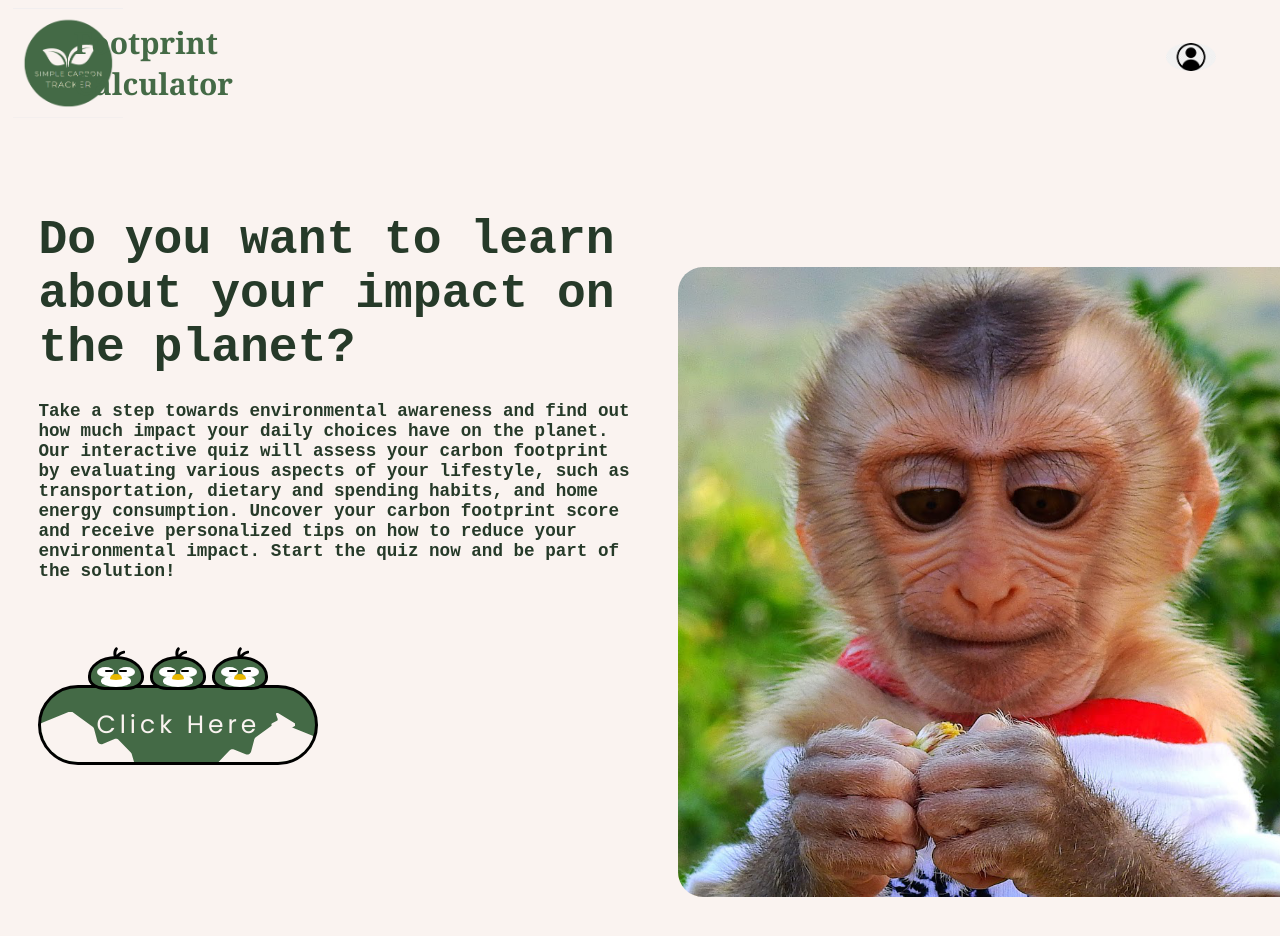
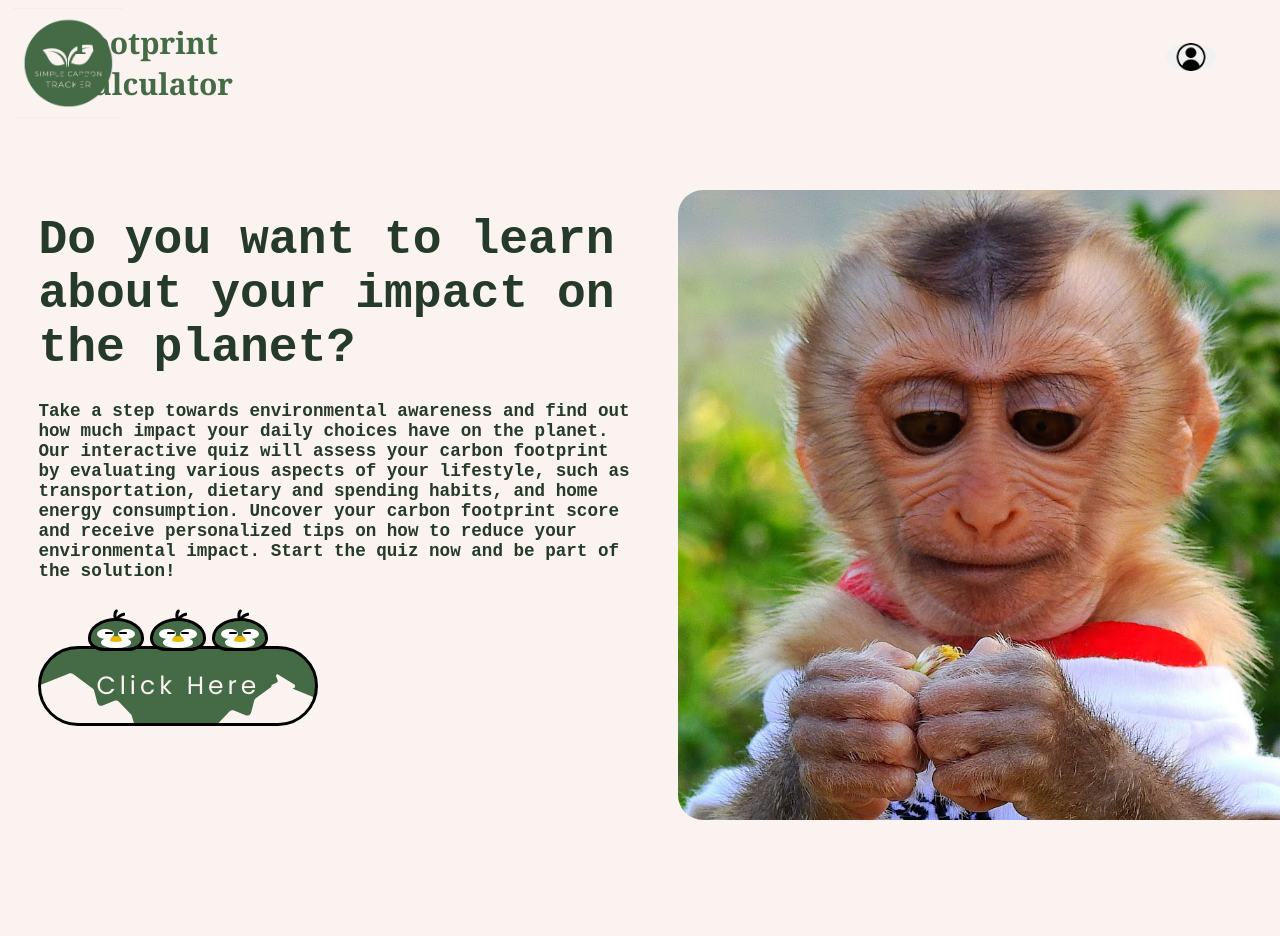
Before and after one commit to BenjaminLe1/SimpleCarbonTracker, a React (Create React App) app in the folder frontend/: page / in a window 1280 px wide. Shown: the top 936 px of the page. After the commit the page ends 827 px from the top, so only its background shows below. Built offline with nearby package versions, Linux system fonts and the light colour scheme; no server answers.

Commit message:
WEBSITE COMPLETE

```diff
--- a/frontend/src/pages/home.css
+++ b/frontend/src/pages/home.css
@@ -24,7 +24,7 @@
     color: pink;
 }
 .picContainer{
-    margin-top: -67%;
+    margin-top: -45%;
     margin-left: 53%;
 }
 .homePic{
@@ -33,10 +33,10 @@
     border-radius: 25px;
 }
 .buttons-container {
-    margin-top: -20%;
+    margin-top: 2%;
     margin-left: 3%;
     width: 100%;
-    height: 100vh;
+    height: 20vh;
     display: flex;
     align-items: center;
     justify-content: left;
```
